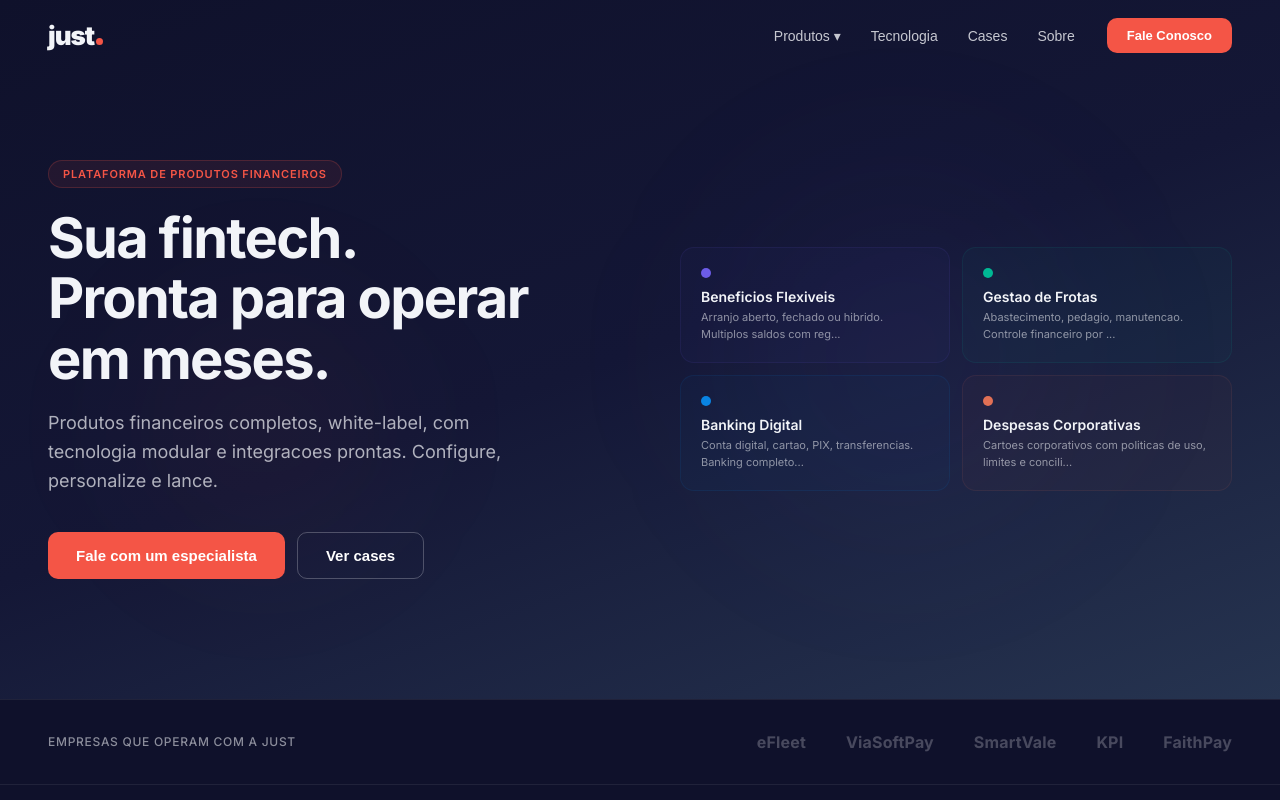
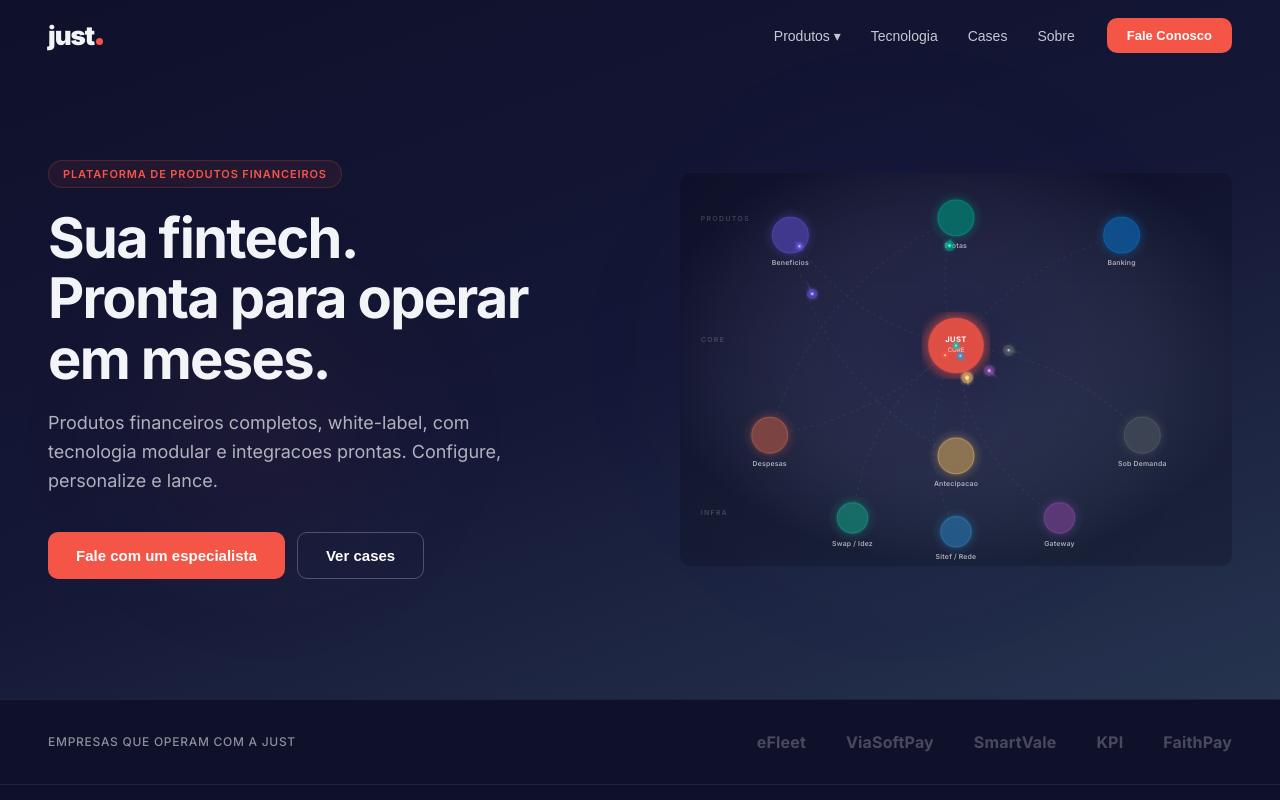
Before and after one commit to gabrielfzp/just-site, a React (Vite) app: page / in a window 1280 px wide. Shown: the top 800 px of the page. Built offline with nearby package versions, Linux system fonts and the light colour scheme.

Commit message:
Add ecosystem animation: animated SVG showing platform communication flows

```diff
--- a/src/App.jsx
+++ b/src/App.jsx
@@ -142,6 +142,208 @@
         </div>
         <div style={{ fontSize: 13, color: T.textMuted, marginTop: 10, textTransform: "uppercase", letterSpacing: "0.06em", fontWeight: 500 }}>{label}</div>
       </Reveal>
+    </div>
+  );
+}
+
+// ========================================
+// ECOSYSTEM ANIMATION
+// ========================================
+function EcosystemAnimation() {
+  const svgRef = useRef(null);
+  const animationRef = useRef(null);
+  const particlesRef = useRef([]);
+  const frameRef = useRef(0);
+  const startTimeRef = useRef(null);
+
+  const nodes = {
+    core: { x: 400, y: 250, label: "JUST Core", size: 40, color: "#f45546" },
+    beneficios: { x: 160, y: 90, label: "Beneficios", size: 26, color: "#6C5CE7" },
+    frotas: { x: 400, y: 65, label: "Frotas", size: 26, color: "#00B894" },
+    banking: { x: 640, y: 90, label: "Banking", size: 26, color: "#0984E3" },
+    despesas: { x: 130, y: 380, label: "Despesas", size: 26, color: "#E17055" },
+    antecipacao: { x: 400, y: 410, label: "Antecipacao", size: 26, color: "#FDCB6E" },
+    "sob-demanda": { x: 670, y: 380, label: "Sob Demanda", size: 26, color: "#636E72" },
+    swap: { x: 250, y: 500, label: "Swap / Idez", size: 22, color: "#1abc9c" },
+    sitef: { x: 400, y: 520, label: "Sitef / Rede", size: 22, color: "#3498db" },
+    gateway: { x: 550, y: 500, label: "Gateway", size: 22, color: "#9b59b6" },
+  };
+
+  // Deterministic bezier control point per path
+  const getControlPoint = (from, to, seed) => {
+    const mx = (from.x + to.x) / 2;
+    const my = (from.y + to.y) / 2;
+    const perpX = -(to.y - from.y) * 0.25;
+    const perpY = (to.x - from.x) * 0.25;
+    return { x: mx + perpX * (0.6 + seed * 0.4), y: my + perpY * (0.6 + seed * 0.4) };
+  };
+
+  const createParticle = (fromKey, toKey, seed) => {
+    const from = nodes[fromKey];
+    const to = nodes[toKey];
+    const cp = getControlPoint(from, to, seed);
+    return {
+      id: Math.random(), fromKey, toKey, from, to, cp,
+      progress: 0, color: from.color, trail: [],
+    };
+  };
+
+  useEffect(() => {
+    if (!svgRef.current) return;
+
+    const launchQueue = [
+      { from: "beneficios", to: "core", interval: 3200, offset: 0 },
+      { from: "frotas", to: "core", interval: 2800, offset: 400 },
+      { from: "banking", to: "core", interval: 3400, offset: 800 },
+      { from: "despesas", to: "core", interval: 3000, offset: 1200 },
+      { from: "antecipacao", to: "core", interval: 3600, offset: 1600 },
+      { from: "sob-demanda", to: "core", interval: 3100, offset: 2000 },
+      { from: "core", to: "swap", interval: 4000, offset: 2400 },
+      { from: "core", to: "sitef", interval: 4200, offset: 2800 },
+      { from: "core", to: "gateway", interval: 4400, offset: 3200 },
+      { from: "swap", to: "core", interval: 5000, offset: 4200 },
+      { from: "sitef", to: "core", interval: 5200, offset: 4600 },
+      { from: "gateway", to: "core", interval: 5000, offset: 5000 },
+      { from: "beneficios", to: "antecipacao", interval: 7000, offset: 6000 },
+      { from: "frotas", to: "despesas", interval: 7500, offset: 7000 },
+    ];
+
+    const nextLaunch = {};
+    launchQueue.forEach((q, i) => { nextLaunch[i] = q.offset; });
+
+    const animate = (timestamp) => {
+      if (!startTimeRef.current) startTimeRef.current = timestamp;
+      const elapsed = timestamp - startTimeRef.current;
+      const frame = frameRef.current++;
+
+      // Launch particles
+      launchQueue.forEach((q, i) => {
+        if (elapsed >= nextLaunch[i]) {
+          const seed = (Math.sin(i * 7.3 + frame * 0.01) + 1) * 0.5;
+          particlesRef.current.push(createParticle(q.from, q.to, seed));
+          nextLaunch[i] += q.interval;
+        }
+      });
+
+      // Update particles
+      particlesRef.current = particlesRef.current.filter((p) => {
+        p.progress += 0.006;
+        if (p.progress > 1) return false;
+
+        const t = p.progress;
+        const eased = t < 0.5 ? 2 * t * t : -1 + (4 - 2 * t) * t;
+
+        const x = (1-eased)*(1-eased)*p.from.x + 2*(1-eased)*eased*p.cp.x + eased*eased*p.to.x;
+        const y = (1-eased)*(1-eased)*p.from.y + 2*(1-eased)*eased*p.cp.y + eased*eased*p.to.y;
+
+        p.trail.push({ x, y });
+        if (p.trail.length > 10) p.trail.shift();
+        p.cx = x;
+        p.cy = y;
+        p.glow = Math.sin(eased * Math.PI) * 0.8;
+        return true;
+      });
+
+      // Render particles via DOM
+      const svg = svgRef.current;
+      if (!svg) return;
+      svg.querySelectorAll("[data-p]").forEach((el) => el.remove());
+
+      particlesRef.current.forEach((p) => {
+        let html = "";
+        p.trail.forEach((pt, i) => {
+          const op = (i / p.trail.length) * 0.35;
+          const r = 1.5 + (i / p.trail.length) * 1;
+          html += `<circle cx="${pt.x}" cy="${pt.y}" r="${r}" fill="${p.color}" opacity="${op}" data-p="1"/>`;
+        });
+        const gr = 5 + p.glow * 5;
+        html += `<circle cx="${p.cx}" cy="${p.cy}" r="${gr}" fill="${p.color}" opacity="${0.4 + p.glow * 0.3}" filter="url(#pGlow)" data-p="1"/>`;
+        html += `<circle cx="${p.cx}" cy="${p.cy}" r="3.5" fill="${p.color}" opacity="0.95" data-p="1"/>`;
+        html += `<circle cx="${p.cx}" cy="${p.cy}" r="1.5" fill="#fff" opacity="0.7" data-p="1"/>`;
+        svg.insertAdjacentHTML("beforeend", html);
+      });
+
+      // Pulse core glow
+      const cg = svg.querySelector("[data-cg]");
+      if (cg) {
+        const s = 1 + Math.sin(frame * 0.025) * 0.25;
+        cg.setAttribute("r", String(52 * s));
+        cg.setAttribute("opacity", String(0.12 + Math.sin(frame * 0.025) * 0.06));
+      }
+
+      animationRef.current = requestAnimationFrame(animate);
+    };
+
+    animationRef.current = requestAnimationFrame(animate);
+    return () => { if (animationRef.current) cancelAnimationFrame(animationRef.current); };
+  }, []);
+
+  const connections = [
+    ["beneficios","core"],["frotas","core"],["banking","core"],
+    ["despesas","core"],["antecipacao","core"],["sob-demanda","core"],
+    ["core","swap"],["core","sitef"],["core","gateway"],
+    ["beneficios","antecipacao"],["frotas","despesas"],
+  ];
+
+  return (
+    <div style={{ width: "100%", display: "flex", justifyContent: "center" }}>
+      <svg ref={svgRef} viewBox="0 0 800 570" style={{ width: "100%", maxWidth: 800, height: "auto" }}>
+        <defs>
+          <filter id="nGlow"><feGaussianBlur stdDeviation="4" result="b"/><feMerge><feMergeNode in="b"/><feMergeNode in="SourceGraphic"/></feMerge></filter>
+          <filter id="cGlow"><feGaussianBlur stdDeviation="10" result="b"/><feMerge><feMergeNode in="b"/><feMergeNode in="SourceGraphic"/></feMerge></filter>
+          <filter id="pGlow"><feGaussianBlur stdDeviation="3" result="b"/><feMerge><feMergeNode in="b"/><feMergeNode in="SourceGraphic"/></feMerge></filter>
+          <radialGradient id="bgGrad" cx="50%" cy="45%" r="55%">
+            <stop offset="0%" stopColor="rgba(255,255,255,0.015)"/>
+            <stop offset="100%" stopColor="rgba(0,0,0,0.2)"/>
+          </radialGradient>
+        </defs>
+
+        <rect width="800" height="570" fill="url(#bgGrad)" rx="16"/>
+
+        {/* Layer labels */}
+        <text x="30" y="70" fill="rgba(242,244,248,0.2)" fontSize="10" fontWeight="600" letterSpacing="2" textAnchor="start">PRODUTOS</text>
+        <text x="30" y="245" fill="rgba(242,244,248,0.2)" fontSize="10" fontWeight="600" letterSpacing="2" textAnchor="start">CORE</text>
+        <text x="30" y="495" fill="rgba(242,244,248,0.2)" fontSize="10" fontWeight="600" letterSpacing="2" textAnchor="start">INFRA</text>
+
+        {/* Separator lines */}
+        <line x1="30" y1="165" x2="770" y2="165" stroke="rgba(255,255,255,0.03)" strokeWidth="1" strokeDasharray="4,8"/>
+        <line x1="30" y1="460" x2="770" y2="460" stroke="rgba(255,255,255,0.03)" strokeWidth="1" strokeDasharray="4,8"/>
+
+        {/* Connection paths */}
+        {connections.map((c, i) => {
+          const f = nodes[c[0]], t = nodes[c[1]];
+          const seed = (Math.sin(i * 5.7) + 1) * 0.5;
+          const cp = getControlPoint(f, t, seed);
+          return (
+            <path key={i} d={`M ${f.x} ${f.y} Q ${cp.x} ${cp.y} ${t.x} ${t.y}`}
+              stroke="rgba(255,255,255,0.06)" strokeWidth="1.5" fill="none"
+              strokeDasharray="4,6" strokeDashoffset={i * 10}
+              style={{ animation: `ecosDash 15s linear infinite` }}
+            />
+          );
+        })}
+
+        {/* Nodes */}
+        {Object.entries(nodes).map(([key, n]) => (
+          <g key={key}>
+            <circle cx={n.x} cy={n.y} r={n.size + 10} fill={n.color} opacity="0.06" filter="url(#nGlow)"/>
+            {key === "core" && <circle cx={n.x} cy={n.y} r={52} fill={n.color} opacity="0.12" data-cg="1"/>}
+            <circle cx={n.x} cy={n.y} r={n.size} fill="#0f112b" opacity="0.7"/>
+            <circle cx={n.x} cy={n.y} r={n.size} fill={n.color} opacity={key === "core" ? 0.9 : 0.5}
+              filter={key === "core" ? "url(#cGlow)" : "url(#nGlow)"}/>
+            <circle cx={n.x} cy={n.y} r={n.size} fill="none" stroke={n.color} strokeWidth="1.5" opacity="0.4"/>
+            {key === "core" ? (
+              <>
+                <text x={n.x} y={n.y - 5} textAnchor="middle" fill="#fff" fontSize="11" fontWeight="700" letterSpacing="0.5">JUST</text>
+                <text x={n.x} y={n.y + 9} textAnchor="middle" fill="rgba(255,255,255,0.7)" fontSize="9" fontWeight="500">CORE</text>
+              </>
+            ) : (
+              <text x={n.x} y={n.y + n.size + 18} textAnchor="middle" fill="rgba(242,244,248,0.65)" fontSize="10" fontWeight="600" letterSpacing="0.3">{n.label}</text>
+            )}
+          </g>
+        ))}
+      </svg>
+      <style>{`@keyframes ecosDash { to { stroke-dashoffset: -80; } }`}</style>
     </div>
   );
 }
@@ -740,21 +942,9 @@
             </Reveal>
           </div>
 
-          {/* Hero visual: product preview grid */}
-          <Reveal delay={0.3} direction="right">
-            <div style={{ display: "grid", gridTemplateColumns: "1fr 1fr", gap: 12 }}>
-              {products.slice(0, 4).map((p, i) => (
-                <div key={i} onClick={() => nav(p.key)} style={{
-                  padding: 20, borderRadius: 14, cursor: "pointer",
-                  background: `${p.accent}08`, border: `1px solid ${p.accent}18`,
-                  transition: "all 0.3s ease",
-                }}>
-                  <div style={{ width: 10, height: 10, borderRadius: "50%", background: p.accent, marginBottom: 10 }} />
-                  <div style={{ fontSize: 14, fontWeight: 600, color: T.textLight, marginBottom: 4 }}>{p.name}</div>
-                  <div style={{ fontSize: 11, color: T.textMuted, lineHeight: 1.5 }}>{p.desc.slice(0, 60)}...</div>
-                </div>
-              ))}
-            </div>
+          {/* Hero visual: Ecosystem Animation */}
+          <Reveal delay={0.2} direction="right">
+            <EcosystemAnimation />
           </Reveal>
         </div>
       </section>
@@ -1046,28 +1236,10 @@
 
       <section style={{ background: T.primary, padding: "100px 48px" }}>
         <div style={{ maxWidth: 900, margin: "0 auto" }}>
-          {[
-            { label: "Seus produtos white-label", items: Object.entries(PRODUCT_COLORS).map(([, v]) => ({ name: v.label, color: v.accent })), isProducts: true },
-            { label: "Core JUST", items: [{ name: "Core Financeiro" }, { name: "Autorizador" }, { name: "Motor Regras" }, { name: "Gateway" }], isCore: true },
-            { label: "Provedores (BaaS & Captura)", items: [{ name: "Swap" }, { name: "Idez" }, { name: "Sitef" }, { name: "Linx" }, { name: "Rede Compras" }] },
-          ].map((layer, li) => (
-            <Reveal key={li} delay={li * 0.15}>
-              <div style={{ marginBottom: li < 2 ? 20 : 0 }}>
-                <div style={{ fontSize: 11, color: T.textMuted, textTransform: "uppercase", letterSpacing: "0.08em", marginBottom: 8, fontWeight: 600 }}>{layer.label}</div>
-                <div style={{ display: "flex", gap: 8, flexWrap: "wrap" }}>
-                  {layer.items.map((item, ii) => (
-                    <span key={ii} style={{
-                      flex: 1, minWidth: 90, textAlign: "center", padding: "14px 10px", fontSize: 12, fontWeight: 600,
-                      borderRadius: 10, color: layer.isProducts ? item.color : T.textLight,
-                      background: layer.isProducts ? `${item.color}10` : (layer.isCore ? `${T.cta}08` : T.secondary),
-                      border: `1px solid ${layer.isProducts ? `${item.color}20` : (layer.isCore ? `${T.cta}15` : T.borderLight)}`,
-                    }}>{item.name}</span>
-                  ))}
-                </div>
-                {li < 2 && <div style={{ textAlign: "center", padding: "6px 0", color: "rgba(242,244,248,0.15)", fontSize: 16 }}>&#8595; &#8595; &#8595;</div>}
-              </div>
-            </Reveal>
-          ))}
+          <SectionTitle tag="Arquitetura viva" title="Veja o ecossistema se comunicando." center subtitle="Produtos, core financeiro e provedores trocando dados em tempo real." />
+          <Reveal>
+            <EcosystemAnimation />
+          </Reveal>
         </div>
       </section>
 
```
